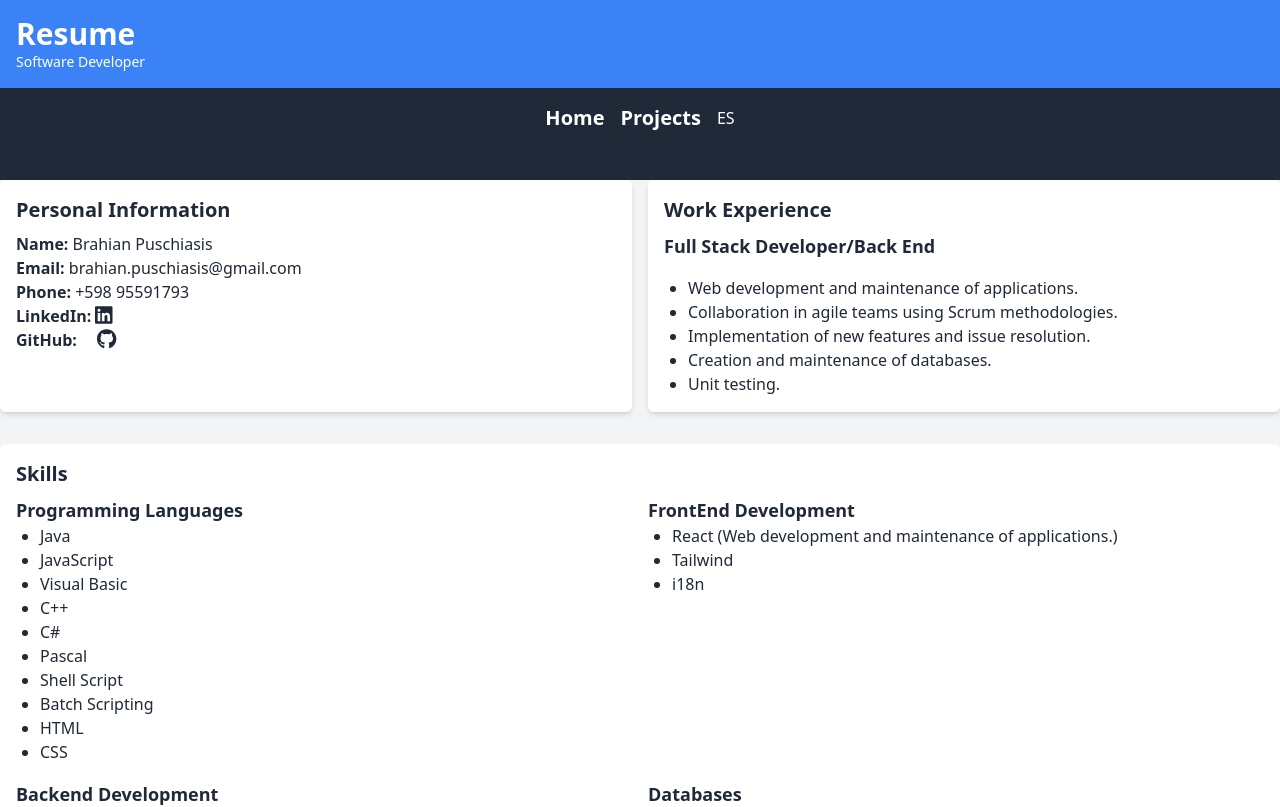
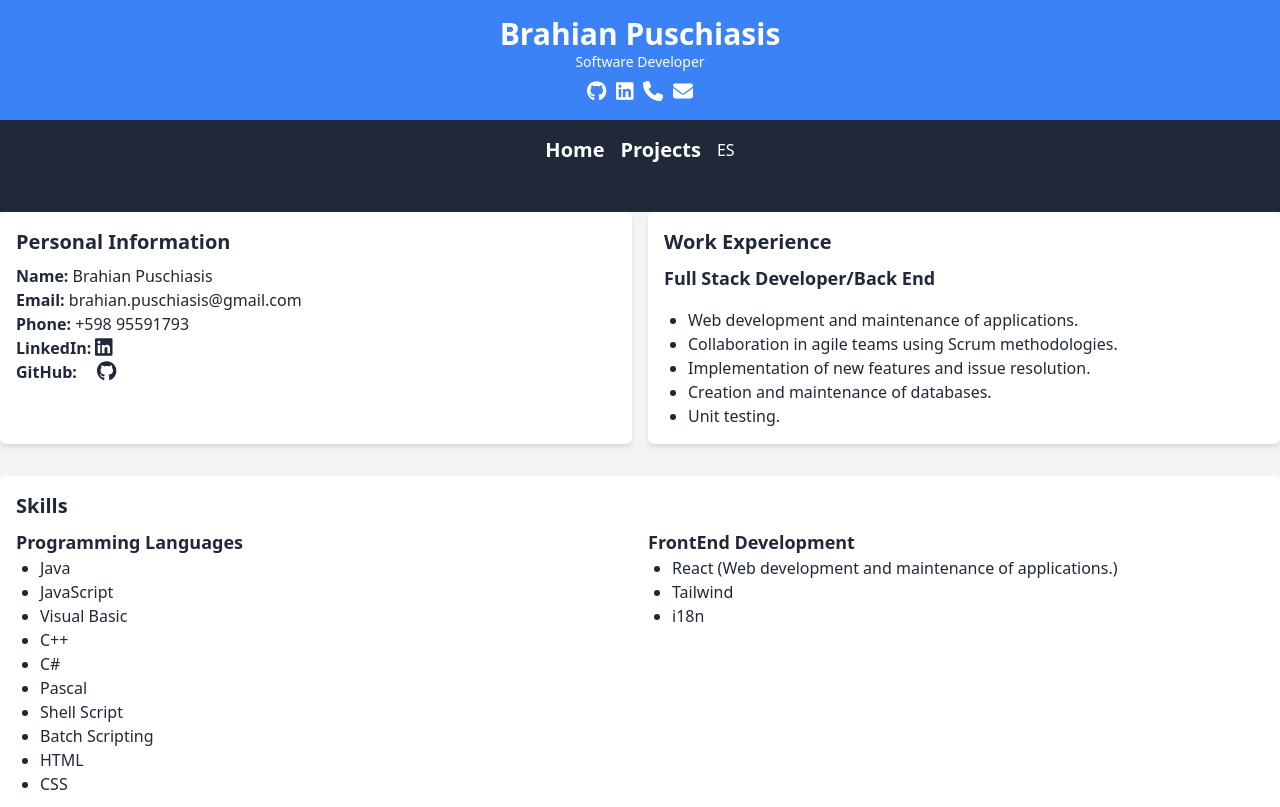
Before and after one commit to BrahianPuschiasis/Portfolio, a React (Vite) app: page / in a window 1280 px wide. Shown: the top 807 px of the page. Built offline with nearby package versions, Linux system fonts and the light colour scheme.

Commit message:
icons on header/header fix and new css rule for them

```diff
--- a/src/components/Header.jsx
+++ b/src/components/Header.jsx
@@ -2,26 +2,64 @@
 
 // eslint-disable-next-line no-unused-vars
 import React, { useEffect } from "react";
-import { useLanguage } from '../context/LanguajeContext.jsx'
-import { useTranslation } from 'react-i18next';
-
-
+import { useLanguage } from "../context/LanguajeContext.jsx";
+import { useTranslation } from "react-i18next";
+import { FontAwesomeIcon } from "@fortawesome/react-fontawesome";
+import { faLinkedin, faGithub } from "@fortawesome/free-brands-svg-icons";
+import { faPhone, faEnvelope } from "@fortawesome/free-solid-svg-icons";
 
 const Header = () => {
+  const { language } = useLanguage();
+  const { t } = useTranslation();
 
-  const { language } = useLanguage();
-    const { t } = useTranslation();
-
-    useEffect(() => {
-    }, [language]);
-
-
-
+  useEffect(() => {}, [language]);
 
   return (
-    <header className="bg-blue-500 dark:bg-slate-900 text-white p-4">
-      <h1 className="text-3xl font-semibold">{t('resumeTitle')}</h1>
-      <p className="text-sm">{t('softwareDeveloper')}</p>
+    <header className="bg-blue-500 dark:bg-slate-900 text-white p-4 text-center">
+      <h1 className="text-3xl font-semibold">Brahian Puschiasis</h1>
+      <p className="text-sm">{t("softwareDeveloper")}</p>
+
+      {/*Github */}
+      <div className="flex justify-center mt-2 icon-container">
+        <a
+          href="https://github.com/BrahianPuschiasis"
+          target="_blank"
+          rel="noopener noreferrer"
+        >
+          <FontAwesomeIcon
+            icon={faGithub}
+            className="text-xl hover:text-blue-300 hover:shadow-md transition duration-300 ease-in-out"
+          />
+        </a>
+
+        {/* Linkedin */}
+        <a
+          href="https://www.linkedin.com/in/brahian-puschiasis/"
+          target="_blank"
+          rel="noopener noreferrer"
+        >
+          <FontAwesomeIcon
+            icon={faLinkedin}
+            className="text-xl hover:text-blue-300 hover:shadow-md transition duration-300 ease-in-out"
+          />
+        </a>
+
+        {/* Telefono */}
+        <a href="tel:+59895591793">
+          <FontAwesomeIcon
+            icon={faPhone}
+            className="text-xl hover:text-blue-300 hover:shadow-md transition duration-300 ease-in-out"
+          />
+        </a>
+
+        {/* Mail */}
+        <a href="mailto:brahian.puschiasis@gmail.com">
+          <FontAwesomeIcon
+            icon={faEnvelope}
+            className="text-xl hover:text-blue-300 hover:shadow-md transition duration-300 ease-in-out"
+          />
+        </a>
+      </div>
     </header>
   );
 };
--- a/src/styles/tailwid.css
+++ b/src/styles/tailwid.css
@@ -32,6 +32,13 @@
 6. Use the user's configured `sans` font-variation-settings by default.
 7. Disable tap highlights on iOS
 */
+
+.icon-container > * + * {
+  margin-left: 0.6rem; /* Ajusta el valor según tus preferencias */
+}
+
+
+
 html,
 :host {
   line-height: 1.5; /* 1 */
```
